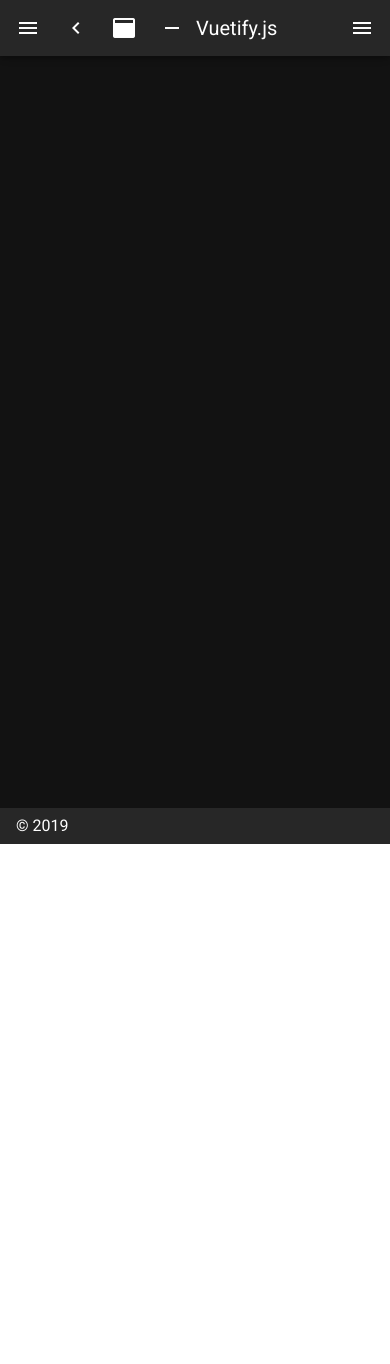
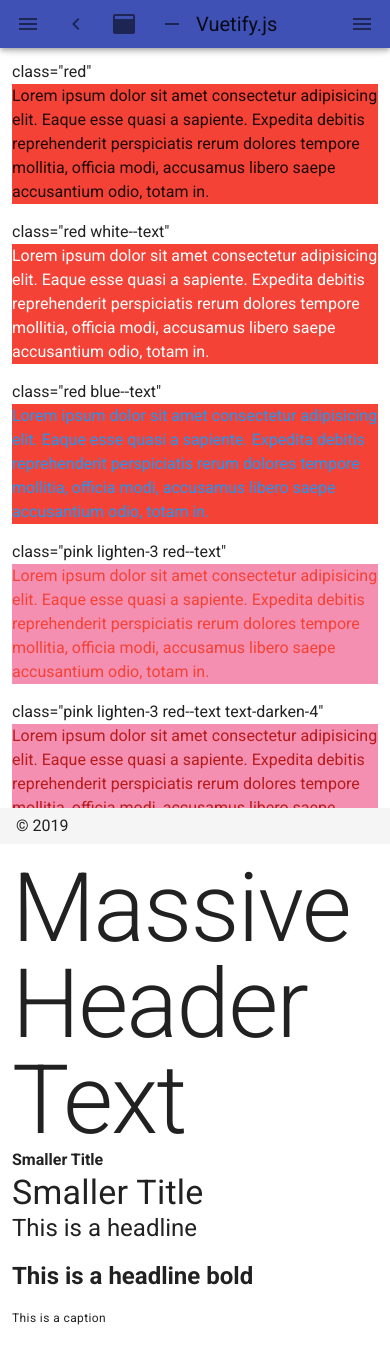
Before and after one commit to RonAlmog/nuxt-vuex-vuetify-presentation, a Nuxt app: page /text in a window 390 px wide. Before the commit this address had no page. Shown: the top 1364 px of the page. Before the commit the page ends 844 px from the top, so only its background shows below. Built offline with nearby package versions, Linux system fonts and the light colour scheme.

Commit message:
buttons, navbar, breakpoints

```diff
--- /dev/null
+++ b/components/navbar.vue
@@ -0,0 +1,25 @@
+<template>
+  <nav>
+      <v-toolbar flat app>
+          <v-toolbar-title class="text-uppercase grey--text">
+              <span class="font-weight-light">Todo</span>
+              <span>Ninja</span>
+          </v-toolbar-title>
+          <v-spacer></v-spacer>
+          <v-btn flat color="grey">
+              <span>Sign Out</span>
+              <v-icon right>exit_to_app</v-icon>
+          </v-btn>
+      </v-toolbar>
+  </nav>
+</template>
+
+<script>
+export default {
+    name: 'navbar'
+}
+</script>
+
+<style>
+
+</style>
--- a/layouts/default.vue
+++ b/layouts/default.vue
@@ -1,20 +1,8 @@
 <template>
-  <v-app dark>
-    <v-navigation-drawer
-      v-model="drawer"
-      :mini-variant="miniVariant"
-      :clipped="clipped"
-      fixed
-      app
-    >
+  <v-app>
+    <v-navigation-drawer v-model="drawer" :mini-variant="miniVariant" :clipped="clipped" fixed app>
       <v-list>
-        <v-list-item
-          v-for="(item, i) in items"
-          :key="i"
-          :to="item.to"
-          router
-          exact
-        >
+        <v-list-item v-for="(item, i) in items" :key="i" :to="item.to" router exact>
           <v-list-item-action>
             <v-icon>{{ item.icon }}</v-icon>
           </v-list-item-action>
@@ -24,65 +12,40 @@
         </v-list-item>
       </v-list>
     </v-navigation-drawer>
-    <v-app-bar
-      :clipped-left="clipped"
-      fixed
-      app
-    >
+    <v-app-bar :clipped-left="clipped" fixed app dense class="indigo">
       <v-app-bar-nav-icon @click.stop="drawer = !drawer" />
-      <v-btn
-        icon
-        @click.stop="miniVariant = !miniVariant"
-      >
+      <v-btn icon @click.stop="miniVariant = !miniVariant">
         <v-icon>mdi-{{ `chevron-${miniVariant ? 'right' : 'left'}` }}</v-icon>
       </v-btn>
-      <v-btn
-        icon
-        @click.stop="clipped = !clipped"
-      >
+      <v-btn icon @click.stop="clipped = !clipped">
         <v-icon>mdi-application</v-icon>
       </v-btn>
-      <v-btn
-        icon
-        @click.stop="fixed = !fixed"
-      >
+      <v-btn icon @click.stop="fixed = !fixed">
         <v-icon>mdi-minus</v-icon>
       </v-btn>
       <v-toolbar-title v-text="title" />
       <v-spacer />
-      <v-btn
-        icon
-        @click.stop="rightDrawer = !rightDrawer"
-      >
+      <v-btn icon @click.stop="rightDrawer = !rightDrawer">
         <v-icon>mdi-menu</v-icon>
       </v-btn>
     </v-app-bar>
+
     <v-content>
       <v-container>
         <nuxt />
       </v-container>
     </v-content>
-    <v-navigation-drawer
-      v-model="rightDrawer"
-      :right="right"
-      temporary
-      fixed
-    >
+    <v-navigation-drawer v-model="rightDrawer" :right="right" temporary fixed>
       <v-list>
         <v-list-item @click.native="right = !right">
           <v-list-item-action>
-            <v-icon light>
-              mdi-repeat
-            </v-icon>
+            <v-icon light>mdi-repeat</v-icon>
           </v-list-item-action>
           <v-list-item-title>Switch drawer (click me)</v-list-item-title>
         </v-list-item>
       </v-list>
     </v-navigation-drawer>
-    <v-footer
-      :fixed="fixed"
-      app
-    >
+    <v-footer :fixed="fixed" app>
       <span>&copy; 2019</span>
     </v-footer>
   </v-app>
@@ -90,33 +53,53 @@
 
 <script>
 export default {
-  data () {
+  data() {
     return {
       clipped: false,
       drawer: false,
       fixed: false,
       items: [
         {
-          icon: 'mdi-apps',
-          title: 'Welcome',
-          to: '/'
+          icon: "mdi-apps",
+          title: "Welcome",
+          to: "/"
         },
         {
-          icon: 'mdi-chart-bubble',
-          title: 'Inspire',
-          to: '/inspire'
+          icon: "mdi-chart-bubble",
+          title: "Inspire",
+          to: "/inspire"
         },
         {
-          icon: 'mdi-chart-bubble',
-          title: 'About',
-          to: '/about'
+          icon: "mdi-chart-bubble",
+          title: "Text",
+          to: "/text"
+        },
+        {
+          icon: "mdi-chart-bubble",
+          title: "Buttons",
+          to: "/buttons"
+        },
+        {
+          icon: "mdi-chart-bubble",
+          title: "Breakpoints",
+          to: "/breakpoints"
+        },
+        {
+          icon: "mdi-chart-bubble",
+          title: "Navbars",
+          to: "/navbars"
+        },
+        {
+          icon: "mdi-chart-bubble",
+          title: "About",
+          to: "/about"
         }
       ],
       miniVariant: false,
       right: true,
       rightDrawer: false,
-      title: 'Vuetify.js'
-    }
+      title: "Vuetify.js"
+    };
   }
-}
+};
 </script>
--- a/nuxt.config.js
+++ b/nuxt.config.js
@@ -58,7 +58,7 @@ export default {
   vuetify: {
     customVariables: ['~/assets/variables.scss'],
     theme: {
-      dark: true,
+      dark: false,
       themes: {
         dark: {
           primary: colors.blue.darken2,
--- /dev/null
+++ b/pages/breakpoints.vue
@@ -0,0 +1,31 @@
+<template>
+  <div>
+  <h1>Breakpoints</h1>
+
+   <v-btn color="pink" dark class="hidden-md-and-down">
+        <span>Hidden md and down</span>
+   </v-btn>
+
+   <br><br>
+   <v-btn color="pink" dark class="hidden-md-and-up">
+        <span>Hidden md and up</span>
+   </v-btn>
+
+   <br><br>
+   <v-btn color="pink" dark class="hidden-sm-only">
+        <span>Hidden sm only</span>
+   </v-btn>
+
+  </div>
+
+</template>
+
+<script>
+export default {
+
+}
+</script>
+
+<style>
+
+</style>
--- /dev/null
+++ b/pages/buttons.vue
@@ -0,0 +1,58 @@
+<template>
+  <div>
+  <H1>Buttons</H1>
+    <v-btn>Click Me</v-btn>
+    <v-btn class="pink white--text">Click Me pink</v-btn>
+    <v-btn color="pink" dark>Click Me again</v-btn>
+    <v-btn color="pink" dark depressed>I'm depressed</v-btn>
+    <v-btn text color="pink">I am flat / Text</v-btn>
+    <br><br>
+    <v-btn color="pink" dark>
+        <v-icon left>email</v-icon>
+        Email me
+    </v-btn>
+    <v-btn color="pink" dark>
+        Find me
+        <v-icon right>room</v-icon>
+    </v-btn>
+    <br>
+    https://material.io/resources/icons/?style=baseline
+
+   <br><br>
+   <v-btn color="pink" small dark>
+        <span>Find small</span>
+        <v-icon right small>room</v-icon>
+    </v-btn>
+
+   <br><br>
+   <v-btn color="pink" large dark>
+        <span>Large email</span>
+        <v-icon right large>email</v-icon>
+    </v-btn>
+
+    <br><br>
+   <v-btn fab depressed color="purple" small dark>
+        <v-icon>favorite</v-icon>
+    </v-btn>
+
+
+
+  </div>
+
+
+
+  </div>
+
+
+
+</template>
+
+<script>
+export default {
+
+}
+</script>
+
+<style>
+
+</style>
--- /dev/null
+++ b/pages/navbars.vue
@@ -0,0 +1,22 @@
+<template>
+  <div>
+    <Navbar></Navbar>
+
+  </div>
+
+
+</template>
+
+<script>
+import Navbar from '@/components/navbar';
+export default {
+    name: 'navbars',
+    components: {
+        Navbar
+    }
+
+};
+</script>
+
+<style>
+</style>
--- /dev/null
+++ b/pages/text.vue
@@ -0,0 +1,39 @@
+<template>
+  <div>
+
+
+  class="red"
+  <p class="red">Lorem ipsum dolor sit amet consectetur adipisicing elit. Eaque esse quasi a sapiente. Expedita debitis reprehenderit perspiciatis rerum dolores tempore mollitia, officia modi, accusamus libero saepe accusantium odio, totam in.</p>
+
+  class="red white--text"
+  <p class="red white--text">Lorem ipsum dolor sit amet consectetur adipisicing elit. Eaque esse quasi a sapiente. Expedita debitis reprehenderit perspiciatis rerum dolores tempore mollitia, officia modi, accusamus libero saepe accusantium odio, totam in.</p>
+  class="red blue--text"
+  <p class="red blue--text">Lorem ipsum dolor sit amet consectetur adipisicing elit. Eaque esse quasi a sapiente. Expedita debitis reprehenderit perspiciatis rerum dolores tempore mollitia, officia modi, accusamus libero saepe accusantium odio, totam in.</p>
+
+  class="pink lighten-3 red--text"
+  <p class="pink lighten-3 red--text">Lorem ipsum dolor sit amet consectetur adipisicing elit. Eaque esse quasi a sapiente. Expedita debitis reprehenderit perspiciatis rerum dolores tempore mollitia, officia modi, accusamus libero saepe accusantium odio, totam in.</p>
+
+  class="pink lighten-3 red--text text-darken-4"
+  <p class="pink lighten-3 red--text text--darken-4">Lorem ipsum dolor sit amet consectetur adipisicing elit. Eaque esse quasi a sapiente. Expedita debitis reprehenderit perspiciatis rerum dolores tempore mollitia, officia modi, accusamus libero saepe accusantium odio, totam in.</p>
+
+  <h1 class="display-4">Massive Header Text</h1>
+  <h4>Smaller Title</h4>
+  <h4 class="display-1">Smaller Title</h4>
+
+  <p class="headline">This is a headline</p>
+  <p class="headline font-weight-bold">This is a headline bold</p>
+
+  <p class="caption">This is a caption</p>
+
+  </div>
+</template>
+
+<script>
+export default {
+
+}
+</script>
+
+<style>
+
+</style>
```
